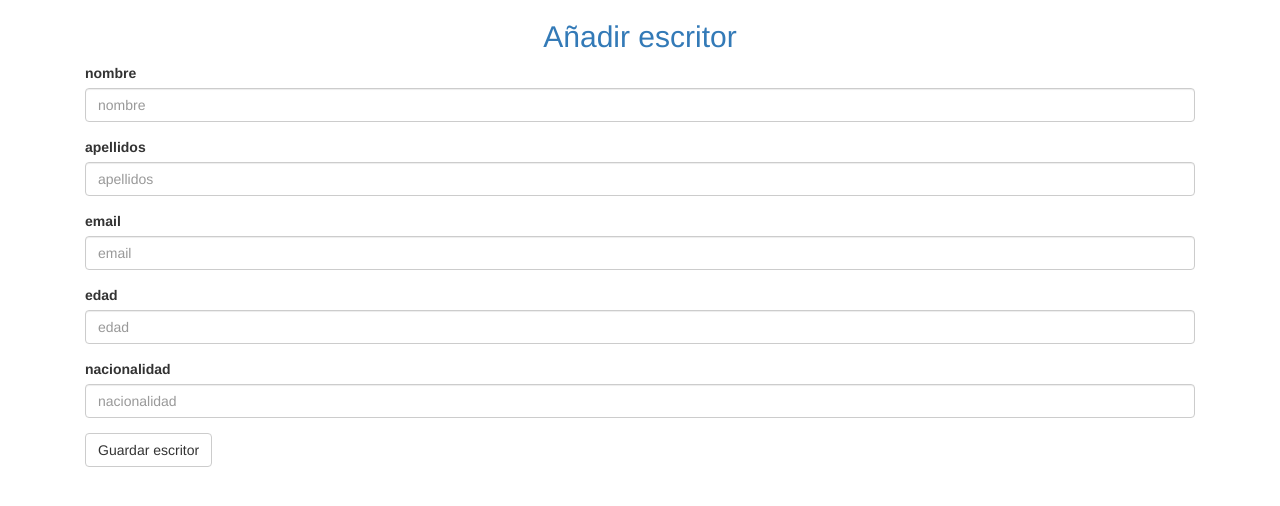
After one commit to Action52/Mexcritores, a PHP site: page /addwriter.php in a window 1280 px wide. The commit adds this page. Shown: the top 506 px of the page. Run offline with PHP 8.4, Linux system fonts and the light colour scheme; some libraries are stand-ins or nearby versions.

Commit message:
Create de writer

```diff
--- /dev/null
+++ b/app/addwriter.php
@@ -0,0 +1,41 @@
+<!DOCTYPE html>
+<html>
+<head>
+    <meta charset="utf-8">
+    <title>Listado de escritores</title>
+    <link rel="stylesheet" href="https://maxcdn.bootstrapcdn.com/bootstrap/3.3.5/css/bootstrap.min.css" media="screen" title="no title" charset="utf-8">
+</head>
+<body>
+    <?php
+    require_once "../models/Writer.php";
+    ?>
+    <div class="container">
+        <div class="col-lg-12">
+            <h2 class="text-center text-primary">Añadir escritor</h2>
+            <form action="<?php echo Writer::baseurl() ?>app/savewriter.php" method="POST">
+                <div class="form-group">
+                    <label for="nombre">nombre</label>
+                    <input type="text" name="nombre" value="" class="form-control" id="nombre" placeholder="nombre">
+                </div>
+                <div class="form-group">
+                    <label for="apellidos">apellidos</label>
+                    <input type="text" name="apellidos" value="" class="form-control" id="apellidos" placeholder="apellidos">
+                </div>
+                <div class="form-group">
+                    <label for="email">email</label>
+                    <input type="text" name="email" value="" class="form-control" id="email" placeholder="email">
+                </div>
+                <div class="form-group">
+                    <label for="edad">edad</label>
+                    <input type="int" name="edad" value="" class="form-control" id="edad" placeholder="edad">
+                </div>
+                <div class="form-group">
+                    <label for="nacionalidad">nacionalidad</label>
+                    <input type="text" name="nacionalidad" value="" class="form-control" id="nacionalidad" placeholder="nacionalidad">
+                </div>
+                <input type="submit" name="submit" class="btn btn-default" value="Guardar escritor" />
+            </form>
+        </div>
+    </div>
+</body>
+</html>
--- a/app/listwriters.php
+++ b/app/listwriters.php
@@ -8,7 +8,7 @@
     <body>
         <?php
         require_once "../models/Writer.php";
-        $db = new Database;
+        $db = new DatabasePsql;
         $user = new Writer($db);
         $users = $user->get();
         ?>
@@ -16,7 +16,7 @@
             <div class="col-lg-12">
                 <h2 class="text-center text-primary">Lista de escritores</h2>
                 <div class="col-lg-1 pull-right" style="margin-bottom: 10px">
-                    <a class="btn btn-info" href="<?php echo Writer::baseurl() ?>/app/add.php">Add user</a>
+                    <a class="btn btn-info" href="<?php echo Writer::baseurl() ?>/app/addwriter.php">Add user</a>
                 </div>
                 <?php
                 if( ! empty( $users ) )
--- a/database/DatabasePsql.php
+++ b/database/DatabasePsql.php
@@ -7,9 +7,9 @@ class DatabasePsql extends PDO{
 	//host
 	private $host 	= "localhost";
 	//user database
-	private $user 	= "leonvillapun";
+	private $user 	= "postgres";
 	//password user
-	private $pass 	= 'schwarz';
+	private $pass 	= '';
 	//port
 	private $port 	= 5432;
 
--- a/models/Writer.php
+++ b/models/Writer.php
@@ -1,5 +1,5 @@
 <?php
-require_once("../database/Database.php");
+require_once("../database/DatabasePsql.php");
 require_once("../interfaces/IUser.php");
 
 class Writer implements IUser {
@@ -11,7 +11,7 @@ class Writer implements IUser {
     private $edad;
     private $nacionalidad;
 
-	public function __construct(Database $db){
+	public function __construct(DatabasePsql $db){
 		$this->con = new $db;
 	}
 
@@ -42,12 +42,12 @@ class Writer implements IUser {
 	//insertamos usuarios en una tabla con postgreSql
 	public function save() {
 		try{
-			$query = $this->con->prepare('INSERT INTO escritor (nombre, apellidos,email,edad,nacionalidad) values (?,?,?,?,?)');
+			$query = $this->con->prepare('INSERT INTO escritor (nombre,apellidos,email,edad,nacionalidad) values (?,?,?,?,?)');
             $query->bindParam(1, $this->nombre, PDO::PARAM_STR);
 			$query->bindParam(2, $this->apellidos, PDO::PARAM_STR);
             $query->bindParam(3, $this->email, PDO::PARAM_STR);
             $query->bindParam(4, $this->edad, PDO::PARAM_INT);
-            $query->bindParam(4, $this->nacionalidad, PDO::PARAM_STR);
+            $query->bindParam(5, $this->nacionalidad, PDO::PARAM_STR);
 			$query->execute();
 			$this->con->close();
 		}
@@ -109,7 +109,7 @@ class Writer implements IUser {
     }
 
     public static function baseurl() {
-         return stripos($_SERVER['SERVER_PROTOCOL'],'https') === true ? 'https://' : 'http://' . $_SERVER['HTTP_HOST'] . "/Mexcritores/";
+         return stripos($_SERVER['SERVER_PROTOCOL'],'https') === true ? 'https://' : 'http://' . $_SERVER['HTTP_HOST'] . "/Mexcritores/Mexcritores/";
     }
 
     public function checkUser($user) {
```
Also changed, not shown: app/savewriter.php (added, +27 -0 lines).
